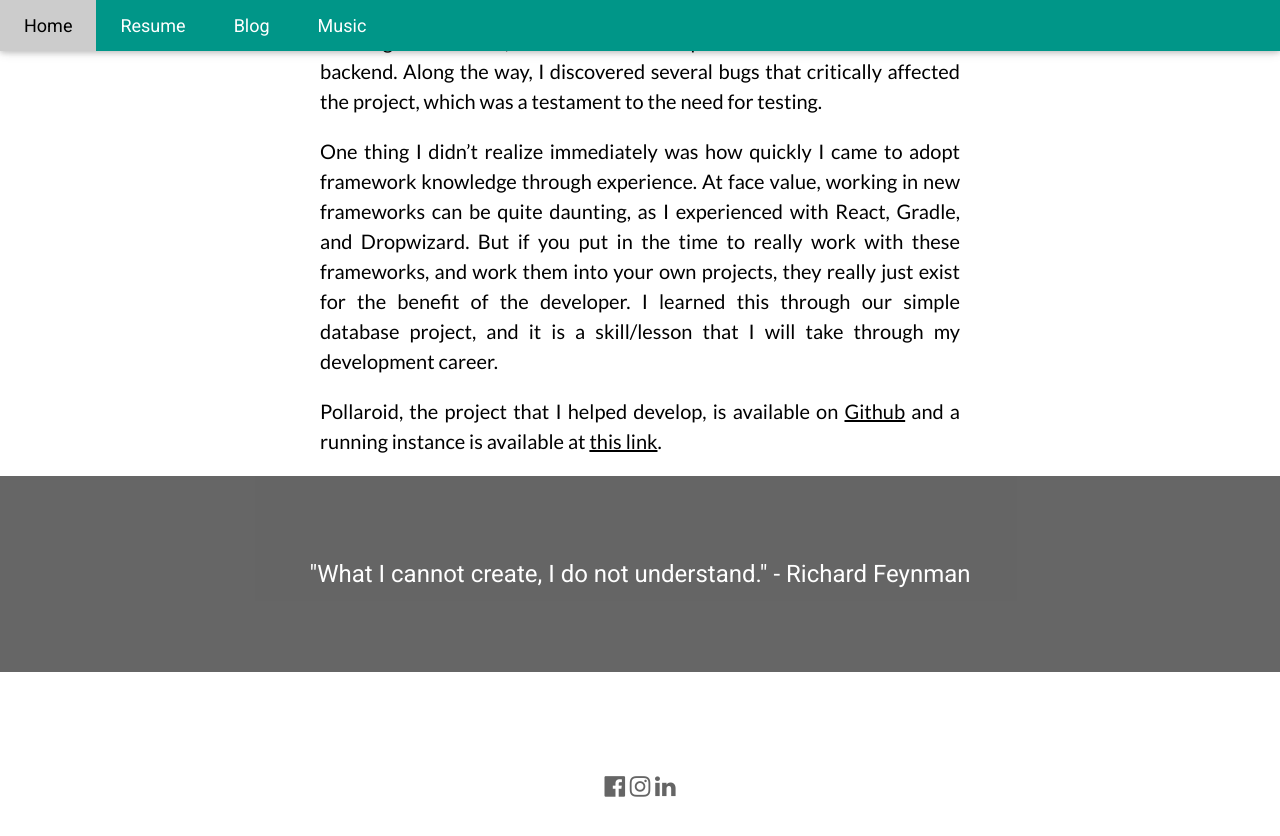
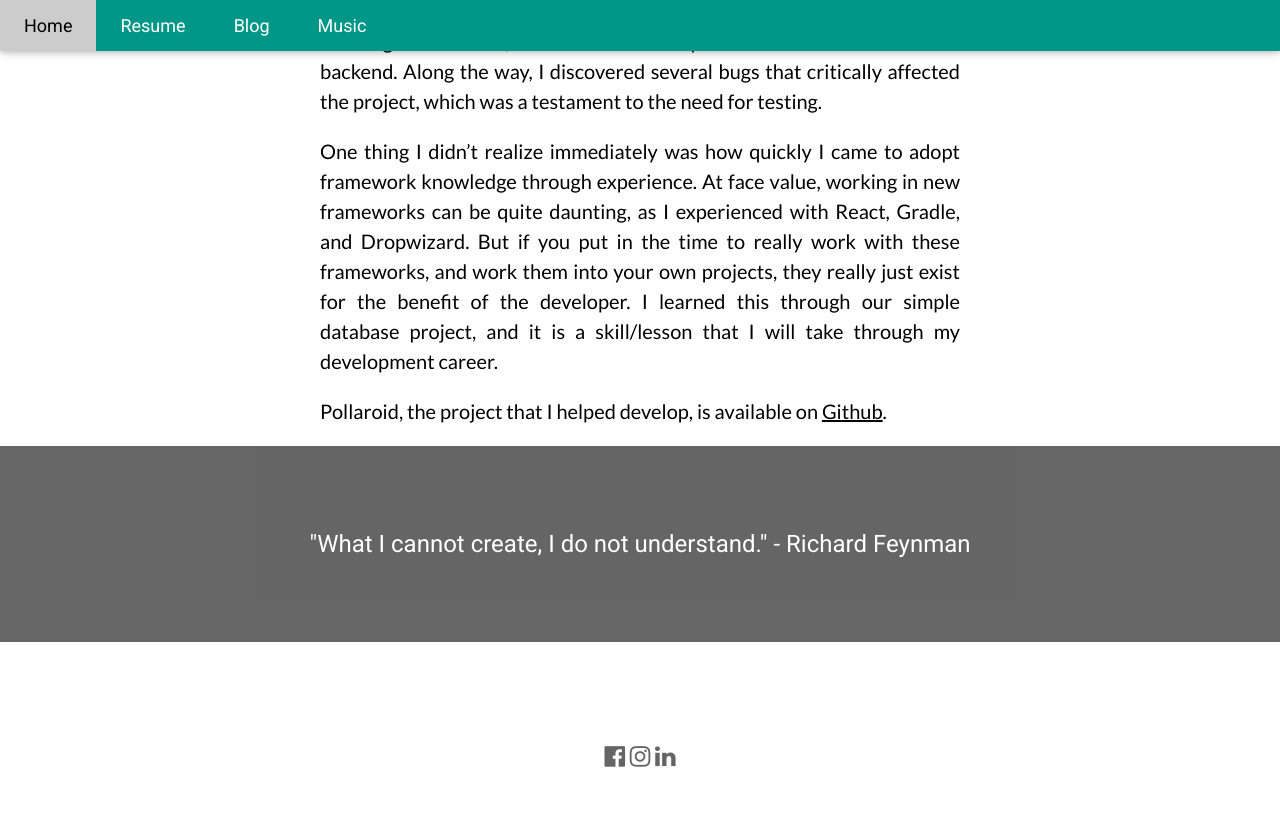
Before and after one commit to sumwatshade/sumwatshade.github.io, a Jekyll site: the page built from _posts/2017-05-16-database-project.md, in a window 1280 px wide and 900 px high, scrolled down 1178 px. Shown: the top 836 px of the window. Built offline with Jekyll 4.4.1, drawn with Linux system fonts in a browser that asks for light colours.

Commit message:
Update 2017-05-16-database-project.md

```diff
--- a/_posts/2017-05-16-database-project.md
+++ b/_posts/2017-05-16-database-project.md
@@ -38,5 +38,4 @@ Dropwizard. But if you put in the time to really work with these frameworks, and
 they really just exist for the benefit of the developer. I learned this through our simple database project, and
 it is a skill/lesson that I will take through my development career.
 
-Pollaroid, the project that I helped develop, is available on <a href="https://github.com/harlanhaskins/Pollaroid">Github</a>
-and a running instance is available at <a href="https://pollaroid.club">this link</a>.
+Pollaroid, the project that I helped develop, is available on [Github](https://github.com/harlanhaskins/Pollaroid).
```
